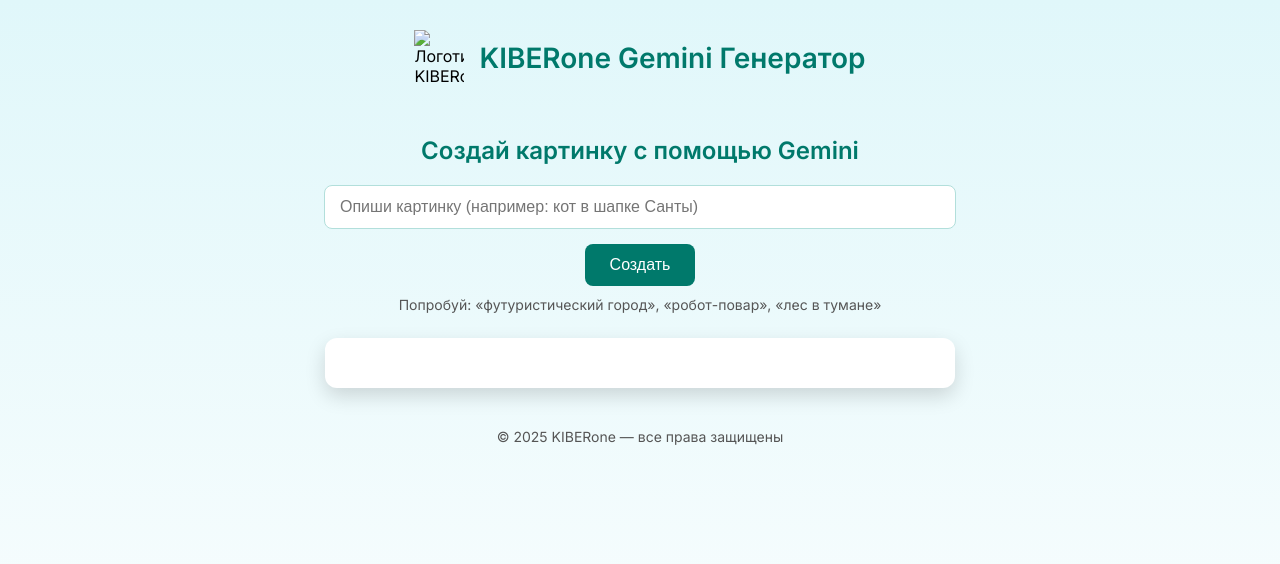
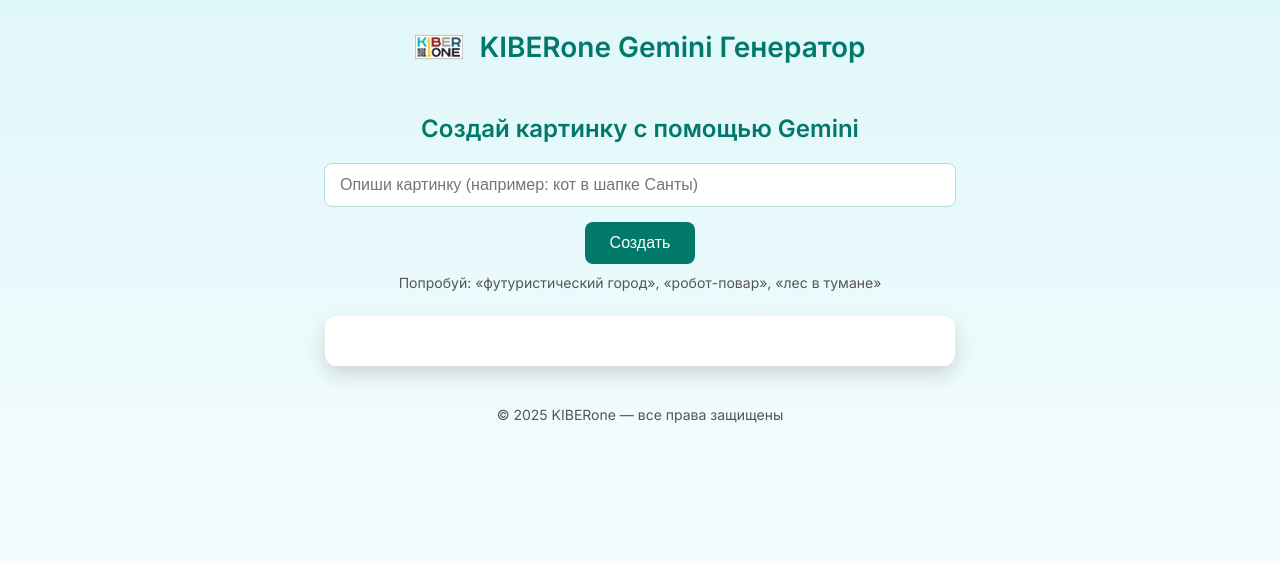
Before and after one commit to niyaz115sharafiev-prog/gemini-image-site, a website: page public/index.html in a window 1280 px wide. Drawn offline with Linux system fonts and the light colour scheme; the site is published under a folder, as on GitHub Pages, so addresses that start at the root find nothing.

Commit message:
Update index.html

```diff
--- a/public/index.html
+++ b/public/index.html
@@ -130,8 +130,8 @@
 <body>
 
   <header>
-    <!-- Локальный логотип -->
-    <img src="/logo.jpg" alt="Логотип KIBERone">
+    <!-- Логотип из локального файла -->
+    <img src="logo.jpg" alt="Логотип KIBERone">
     <h1>KIBERone Gemini Генератор</h1>
   </header>
 
```
